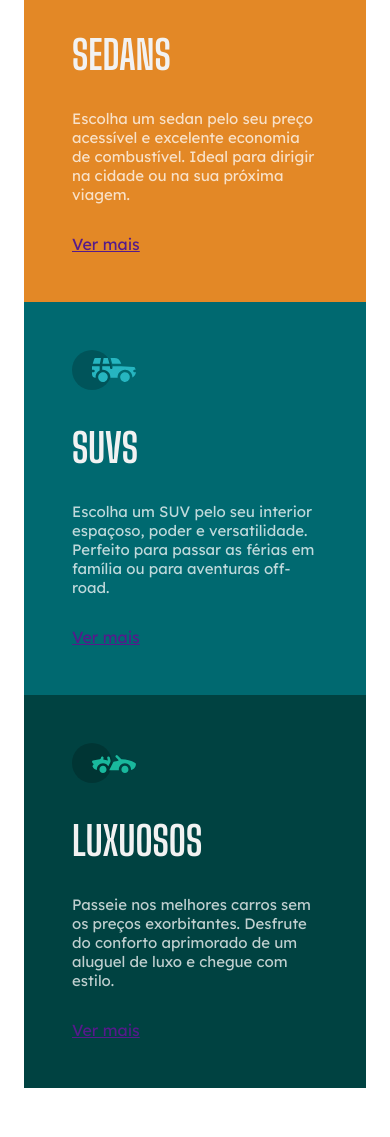
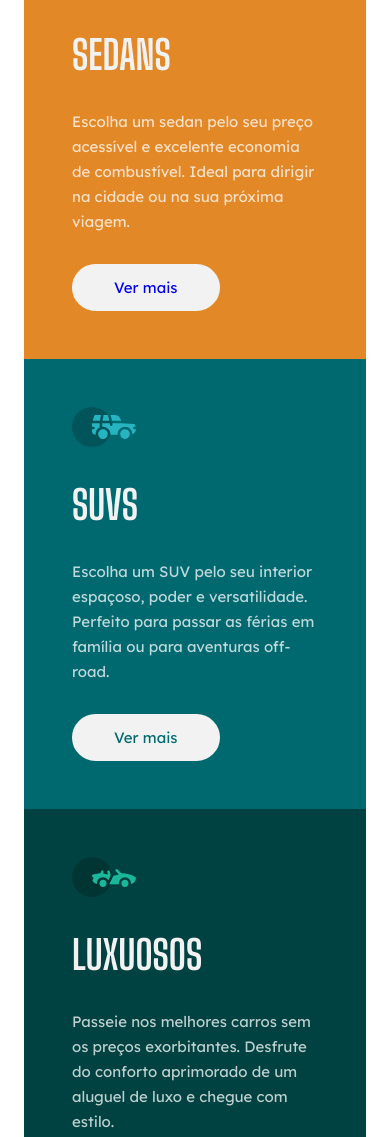
Before and after one commit to P3dR0l-l/carros, a plain HTML site: page index.html in a window 390 px wide. Shown: the part 179-1316 px from the top of the page. Drawn offline with Linux system fonts and the light colour scheme.

Commit message:
Finalização da parte mobile

```diff
--- a/index.html
+++ b/index.html
@@ -16,21 +16,21 @@
             <img src="./imagens/icon-sedans.svg" alt="Carro Sedan">
             <h2>Sedans</h2>
             <p>Escolha um sedan pelo seu preço acessível e excelente economia de combustível. Ideal para dirigir na cidade ou na sua próxima viagem.</p>
-            <a href="">Ver mais</a>
+            <a href="https://www.webmotors.com.br/sedans">Ver mais</a>
         </section>
 
         <section class="suvs">
             <img src="/imagens/icon-suvs.svg" alt="Carro Suv">
             <h2>SUVs</h2>
             <p>Escolha um SUV pelo seu interior espaçoso, poder e versatilidade. Perfeito para passar as férias em família ou para aventuras off-road.</p>
-            <a href="">Ver mais</a>
+            <a href="https://www.webmotors.com.br/suvs">Ver mais</a>
         </section>
 
         <section class="luxuosos">
             <img src="./imagens/icon-luxury.svg" alt="Carro de luxo">
             <h2>Luxuosos</h2>
             <p>Passeie nos melhores carros sem os preços exorbitantes. Desfrute do conforto aprimorado de um aluguel de luxo e chegue com estilo.</p>
-            <a href="">Ver mais</a>
+            <a href="https://www.webmotors.com.br/carros-de-luxo">Ver mais</a>
         </section>
     </main>
 </body>
--- a/style.css
+++ b/style.css
@@ -29,10 +29,19 @@ p {
     font-size: 0.9375rem;
     color: var(--transparent-white);
     margin-bottom: 1.875rem;
+    line-height: 1.5625rem;
 }
 
 a {
     font-family: 'Lexend Deca', sans-serif;
+    display: block;
+    text-decoration: none;
+    border: 2px solid var(--gray);
+    width: fit-content;
+    font-size: 0.9375rem;
+    padding: 0.75rem 2.5rem;
+    border-radius: 1.5625rem;
+    background: var(--gray);
 }
 
 section {
@@ -41,6 +50,7 @@ section {
 
 .sedans {
     background: var(--orange);
+    border-radius: 8px 8px 0 0;
 }
 
 .suvs {
@@ -49,4 +59,17 @@ section {
 
 .luxuosos {
     background: var(--dark-cyan);
+    border-radius: 0 0 8px 8px;
 }
+
+.sedans a {
+    color: var(orange);
+}
+
+.suvs a {
+    color: var(--cyan);
+}
+
+.luxuosos a {
+    color: var(--dark-cyan);
+}
```
